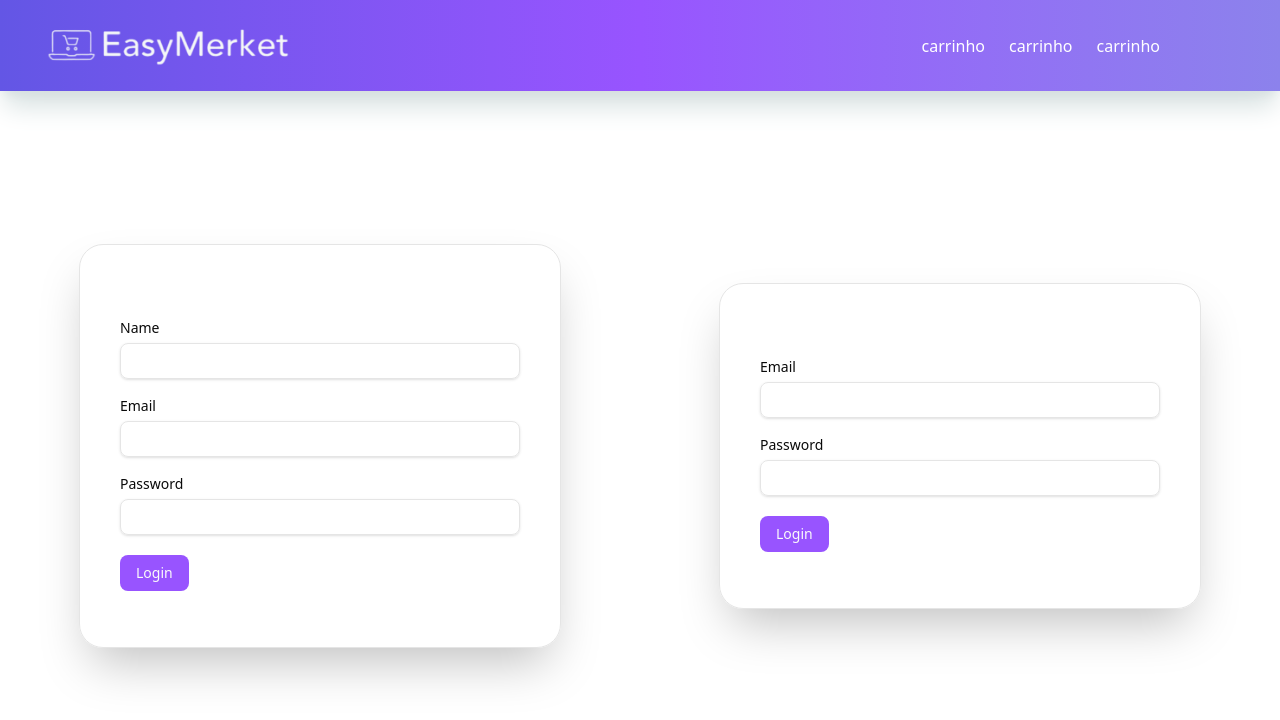
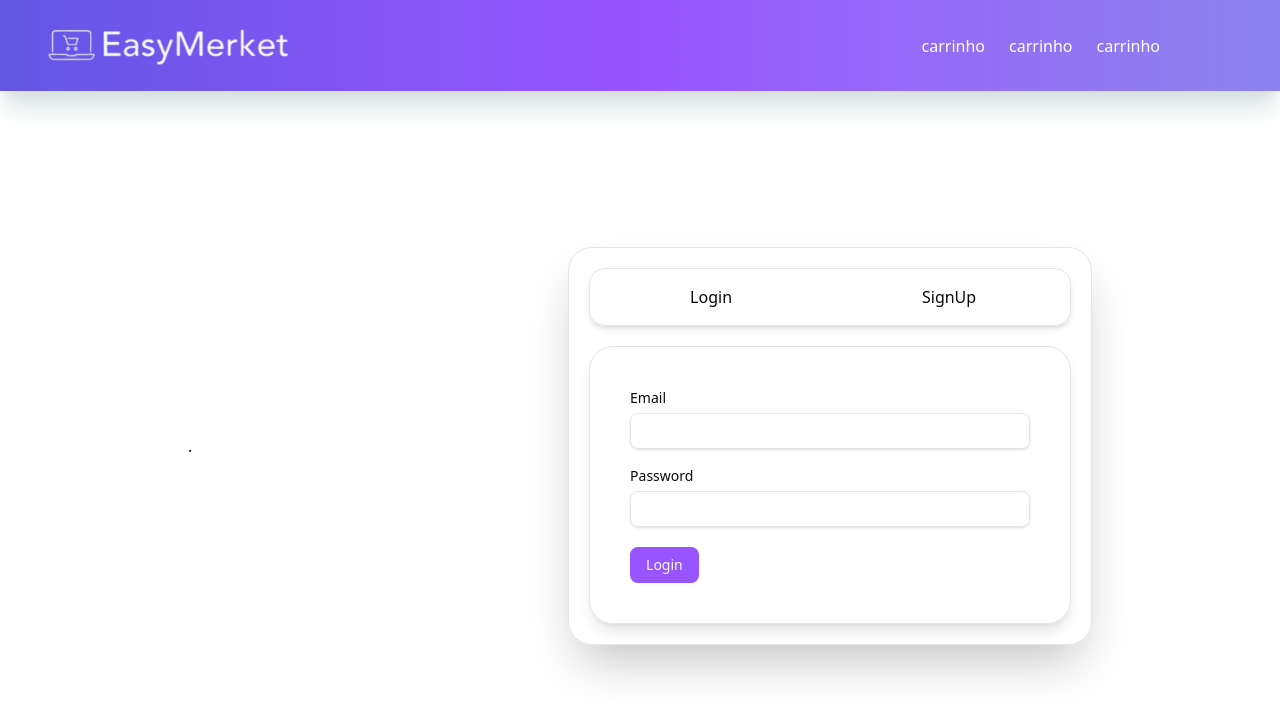
Before and after one commit to GustavoPAraujo/EasyMarket, a Next.js app in the folder frontend/: page /auth in a window 1280 px wide. Shown: the top 720 px of the page. Built offline with nearby package versions, Linux system fonts and the light colour scheme.

Commit message:
auth page form state

```diff
--- a/frontend/app/auth/page.tsx
+++ b/frontend/app/auth/page.tsx
@@ -1,18 +1,43 @@
+"use client"
 
 import Login from "@/components/auth/login"
 import SignUp from "@/components/auth/signup";
+import { useState } from "react";
 
 export default function Auth() {
+
+  const [formValue, setFormValue] = useState<boolean>(true)
 
   return (
     <div className="h-full flex justify-around items-center ">
       <div className=" flex items-center justify-center">
-        <SignUp />
+        .
       </div>
 
       <div className=" flex items-center justify-center">
-        <Login />
+        <div className="p-5 border rounded-3xl shadow-2xl">
+
+          <div className="w-full flex border rounded-2xl shadow-md mb-5 p-1 gap-1">
+            <button
+              className="w-1/2 p-3 rounded-xl hover:bg-tertiary hover:text-white hover:opacity-90 focus:text-white focus:bg-tertiary"
+              onClick={() => setFormValue(true)}>
+                Login
+            </button>
+
+            <button
+              className="w-1/2 p-3 rounded-xl hover:bg-tertiary hover:text-white hover:opacity-90 focus:text-white focus:bg-tertiary"
+              onClick={() => setFormValue(false)}>
+                SignUp
+            </button>
+          </div>
+
+          {
+            formValue ? <Login /> : <SignUp />
+          }
+
+        </div>
       </div>
+
     </div>
   );
 }
--- a/frontend/components/auth/login.tsx
+++ b/frontend/components/auth/login.tsx
@@ -62,7 +62,7 @@ export default function Login() {
 
   return (
     <>
-      <div className="border rounded-3xl shadow-2xl px-10 py-14 ">
+      <div className="border rounded-3xl shadow-lg px-10 pb-10 pt-6 ">
         <Form {...form}>
 
           <form onSubmit={form.handleSubmit(onSubmit)} className="w-100">
--- a/frontend/components/auth/signup.tsx
+++ b/frontend/components/auth/signup.tsx
@@ -72,7 +72,7 @@ export default function SignUp() {
 
   return (
     <>
-      <div className="border rounded-3xl shadow-2xl px-10 py-14 ">
+      <div className="border rounded-3xl shadow-lg px-10 pb-10 pt-6">
         <Form {...form}>
 
           <form onSubmit={form.handleSubmit(onSubmit)} className="w-100">
--- a/frontend/services/authservices.ts
+++ b/frontend/services/authservices.ts
@@ -22,7 +22,6 @@ export const signup = async (userData: {name: string, email: string, password: s
   try {
 
     const response = await api.post("/auth/register", userData)
-    console.log(response)
     return response.data
 
   } catch (err) {
```
